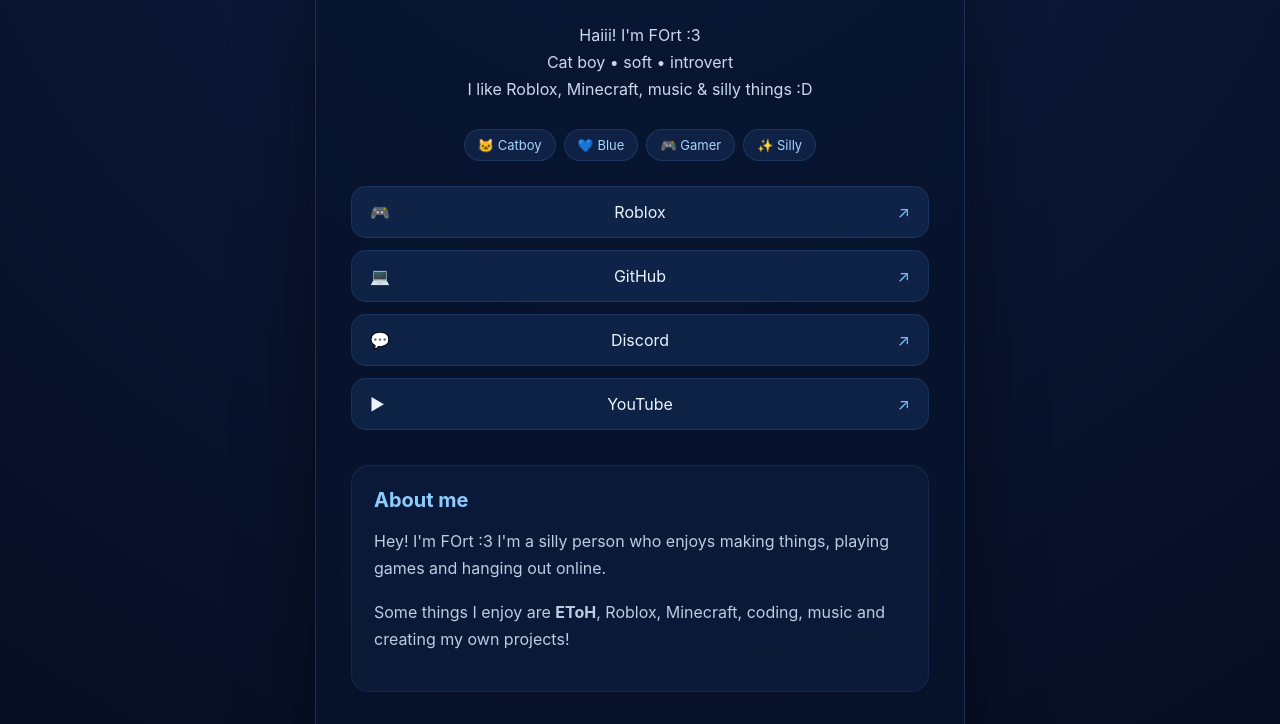
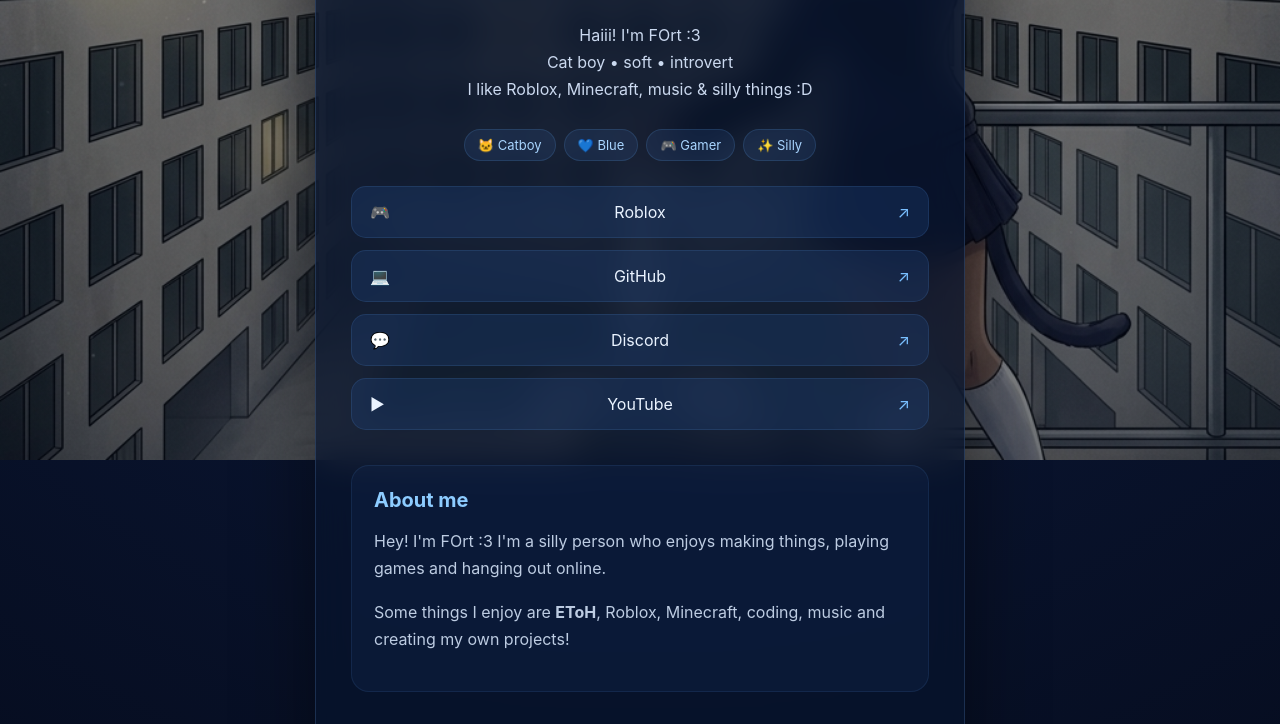
Before and after one commit to FOrt304/fort304.github.io, a plain HTML site: page index.html in a window 1280 px wide. Shown: the part 340-1064 px from the top of the page. Drawn offline with Linux system fonts and the light colour scheme.

Commit message:
Background

```diff
--- a/index.html
+++ b/index.html
@@ -15,7 +15,7 @@
 	<meta property="og:updated_time" content="2026-09-17T00:00:00+02:00">
 	<meta property="og:type" content="website">
 	<meta property="og:url" content="https://fort304.github.io">
-	<meta property="og:image" content="https://fort304.github.io/Images/cat.jpg">
+	<meta property="og:image" content="https://fort304.github.io/images/cat.jpg">
 	<meta property="og:image:type" content="image/jpeg">
 	<meta property="og:image:width" content="1279">
 	<meta property="og:image:height" content="723">
--- a/script.js
+++ b/script.js
@@ -4,6 +4,29 @@
 year.textContent = `© ${new Date().getFullYear()} Fort`;
 
 
+// Add or remove image paths here to change the random backgrounds.
+const backgroundImages = [
+    "/images/cat1.jpg",
+    "/images/cat2.png",
+    "/images/catdrool.png",
+    "/images/avataranime.png"
+];
+
+const background = document.querySelector(".background");
+const previousBackgroundKey = "fort-previous-background";
+
+const previousBackground = localStorage.getItem(previousBackgroundKey);
+const availableBackgrounds = backgroundImages.filter(
+    (image) => image !== previousBackground
+);
+const randomBackground = availableBackgrounds[
+    Math.floor(Math.random() * availableBackgrounds.length)
+] || backgroundImages[0];
+
+background.style.backgroundImage = `linear-gradient(rgba(5, 11, 28, 0.28), rgba(5, 11, 28, 0.5)), url("${randomBackground}")`;
+localStorage.setItem(previousBackgroundKey, randomBackground);
+
+
 // Small "hello" effect when the page loads
 window.addEventListener("load", () => {
     document.body.classList.add("loaded");
--- a/style.css
+++ b/style.css
@@ -8,6 +8,16 @@
 
 html {
     scroll-behavior: smooth;
+
+    min-height: 100%;
+
+    background:
+        radial-gradient(
+            circle at top,
+            #172d5c 0%,
+            #0b1735 35%,
+            #050b1c 100%
+        );
 
     background-color: #050b1c;
 }
@@ -64,7 +74,11 @@
             transparent 30%
         );
 
-    z-index: -1;
+    background-position: center;
+    background-size: cover;
+    background-repeat: no-repeat;
+
+    z-index: 0;
 }
 
 
@@ -73,6 +87,9 @@
    ========================= */
 
 .profile {
+    position: relative;
+    z-index: 1;
+
     width: min(650px, calc(100% - 32px));
 
     margin: 70px auto;
```
Also changed, not shown: images/avataranime.png (added), images/cat1.jpg (renamed from images/cat.jpg), images/cat2.png (added), images/catdrool.png (added).
